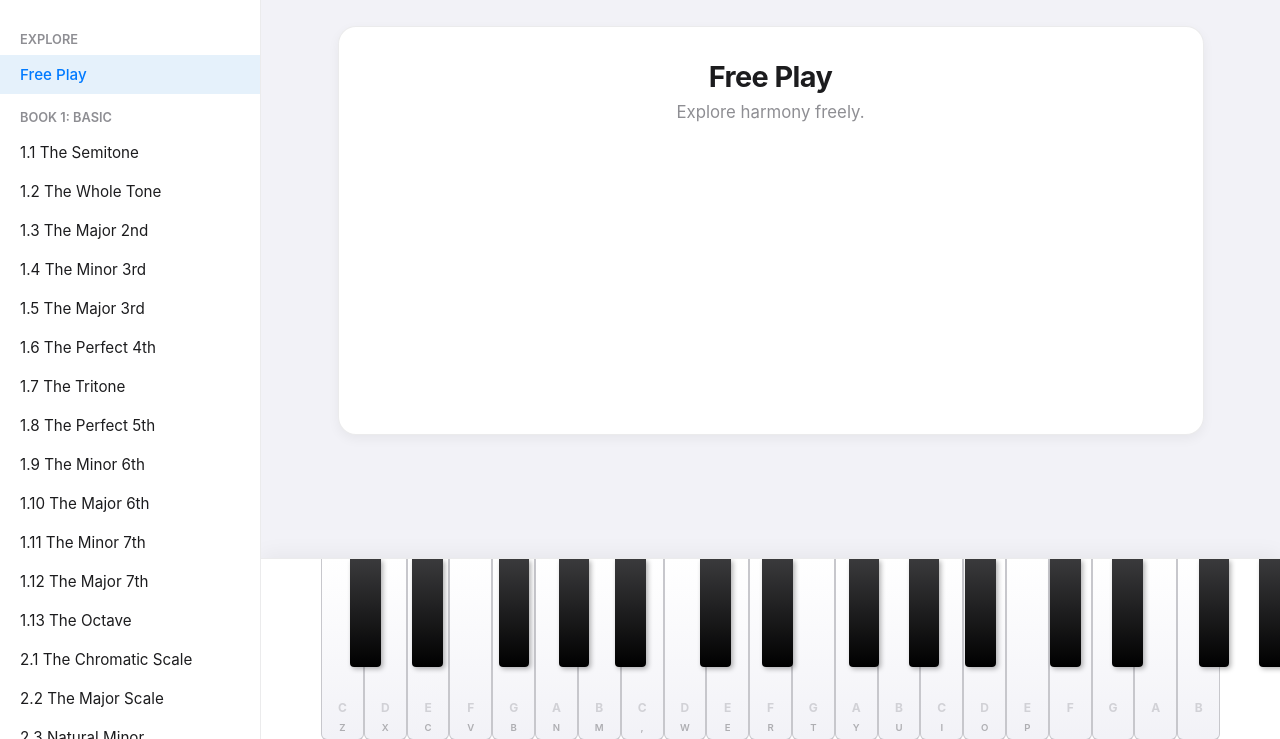
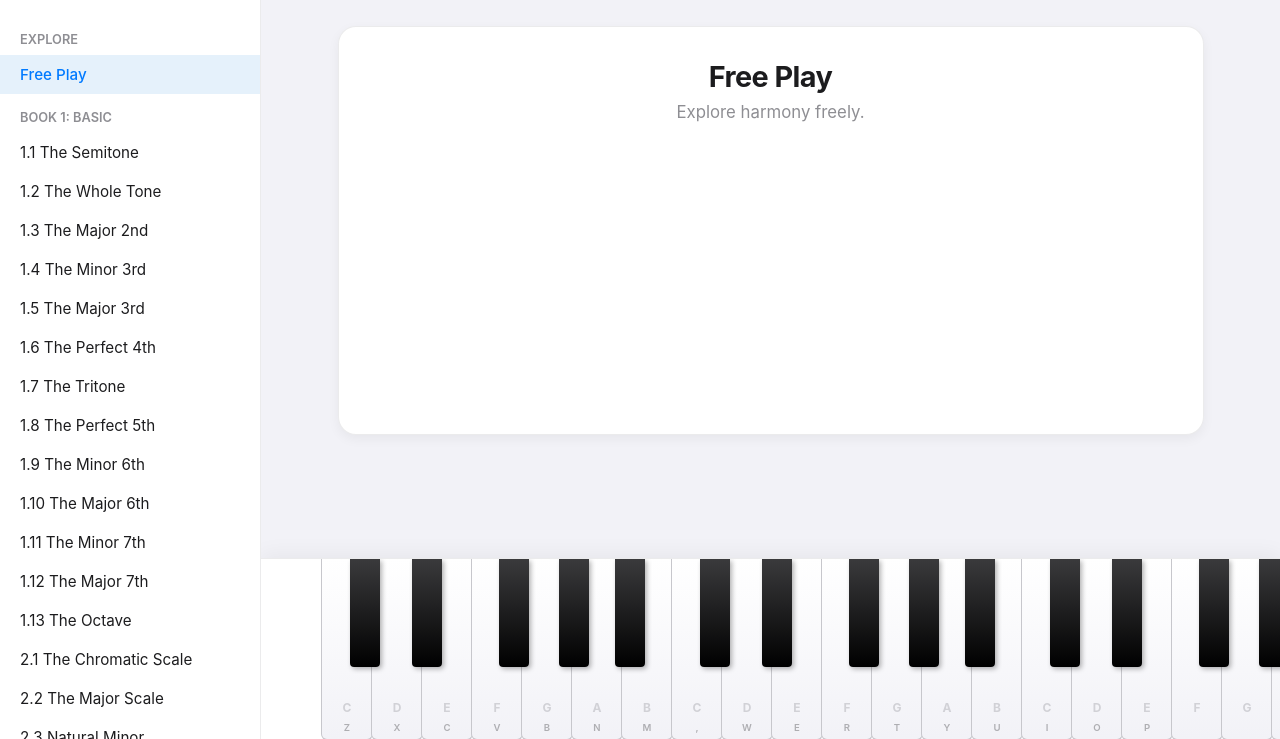
Before and after one commit to dmediontherise/murray-music, a website: page index.html in a window 1280 px wide. Shown: the part 61-800 px from the top of the page. Drawn offline with Linux system fonts and the light colour scheme.

Commit message:
fix: Rewrite piano render to use 100% absolute positioning for strict alignment

```diff
--- a/css/style.css
+++ b/css/style.css
@@ -130,18 +130,20 @@ h2 { margin: 0 0 8px; font-size: 1.8rem; letter-spacing: -0.02em; }
     .scroll-btn { display: none; }
 }
 
-/* PIANO KEYS - FLEXBOX GRID */
+/* PIANO KEYS - ABSOLUTE LAYOUT */
 .piano-keys {
     position: relative;
     height: 100%;
-    display: flex; /* Flexbox handles White Keys spacing automatically */
+    /* display: flex; REMOVED for absolute positioning stability */
     padding: 0 60px; /* Add padding so keys aren't covered by buttons */
     margin: 0 auto;
-    width: fit-content; /* Allow container to grow for scrolling */
+    /* Width is set dynamically by JS */
 }
 
 .white-key {
-    flex: 1; /* Grow to fill space evenly */
+    position: absolute;
+    top: 0;
+    /* flex: 1; REMOVED */
     height: 100%;
     background: #fff;
     border: 1px solid #C7C7CC;
@@ -150,7 +152,6 @@ h2 { margin: 0 0 8px; font-size: 1.8rem; letter-spacing: -0.02em; }
     border-bottom-right-radius: 6px;
     z-index: 1;
     cursor: pointer;
-    position: relative;
     /* Visuals */
     background: linear-gradient(to bottom, #fff 0%, #f2f2f7 100%);
     touch-action: none;
@@ -161,7 +162,7 @@ h2 { margin: 0 0 8px; font-size: 1.8rem; letter-spacing: -0.02em; }
 .black-key {
     position: absolute;
     top: 0;
-    width: 3%; /* Relative to container width (approx 60% of white key) */
+    width: 30px; /* Default override by JS */
     height: 60%;
     background: #1c1c1e;
     z-index: 10;
--- a/js/app.js
+++ b/js/app.js
@@ -423,57 +423,60 @@ function buildPiano() {
     if (isLandscape) wWidth = 40;
     else if (isMobile) wWidth = 35;
 
-    let wCount = 0;
+    const sidePadding = 60;
+    let currentX = sidePadding;
+
+    // First pass to count white keys for width? No, we just track currentX.
 
     for(let m=48; m<=83; m++) {
-        const isBlack = [1,3,6,8,10].includes(m%12);
+        const noteType = m % 12;
+        const isBlack = [1,3,6,8,10].includes(noteType);
+
         if(!isBlack) {
+            // WHITE KEY
             const k = document.createElement('div');
             k.className = 'key white-key';
             k.dataset.midi = m;
             k.innerHTML = `<div class="label-n">${noteNames[m%12]}</div>`;
             const char = Object.keys(keyMap).find(x => keyMap[x] === m);
             if(char) k.innerHTML += `<div class="label-k">${char.toUpperCase()}</div>`;
+
+            k.style.left = currentX + 'px';
+            k.style.width = wWidth + 'px';
+
             bindKeyEvents(k, m);
             container.appendChild(k);
-            wCount++;
-        }
-    }
-    container.style.width = (wCount * wWidth + 120) + 'px'; // include padding
 
-    let wIdx = 0;
-    const sidePadding = 60; // Matches CSS padding-left
-
-    for(let m=48; m<=83; m++) {
-        const noteType = m % 12;
-        const isBlack = [1,3,6,8,10].includes(noteType);
-        if(isBlack) {
+            currentX += wWidth;
+        } else {
+            // BLACK KEY
+            // Position relative to the "Crack" which is at 'currentX' (end of prev white key)
             const k = document.createElement('div');
             k.className = 'key black-key';
             k.dataset.midi = m;
 
-            // Realistic Piano Spacing Nudges (fraction of white key width)
+            const bWidth = wWidth * 0.6;
+
+            // Nudge Logic
             let nudge = 0;
             if (noteType === 1) nudge = -0.12;  // C# Left
             if (noteType === 3) nudge = 0.12;   // D# Right
             if (noteType === 6) nudge = -0.15;  // F# Left
-            if (noteType === 8) nudge = 0.05;   // G# Slightly Right (Center-ish)
+            if (noteType === 8) nudge = 0.05;   // G# Slightly Right
             if (noteType === 10) nudge = 0.18;  // A# Far Right
 
-            // Base offset is 0.3 (roughly half black key width relative to white)
-            // Anchored to the LEFT edge of the white key to its RIGHT.
-            const offsetFactor = 0.3 - nudge;
+            const nudgePx = nudge * wWidth;
+            const leftPx = currentX - (bWidth / 2) + nudgePx;
 
-            // Pixel-perfect positioning relative to side padding
-            const leftPx = sidePadding + (wIdx * wWidth) - (wWidth * offsetFactor);
             k.style.left = leftPx + 'px';
+            k.style.width = bWidth + 'px';
 
             bindKeyEvents(k, m);
             container.appendChild(k);
-        } else {
-            wIdx++;
         }
     }
+
+    container.style.width = (currentX + sidePadding) + 'px';
 }
 
 function bindKeyEvents(el, m) {
```
Also changed, not shown: tests/piano_geometry.spec.js (added, +76 -0 lines).
